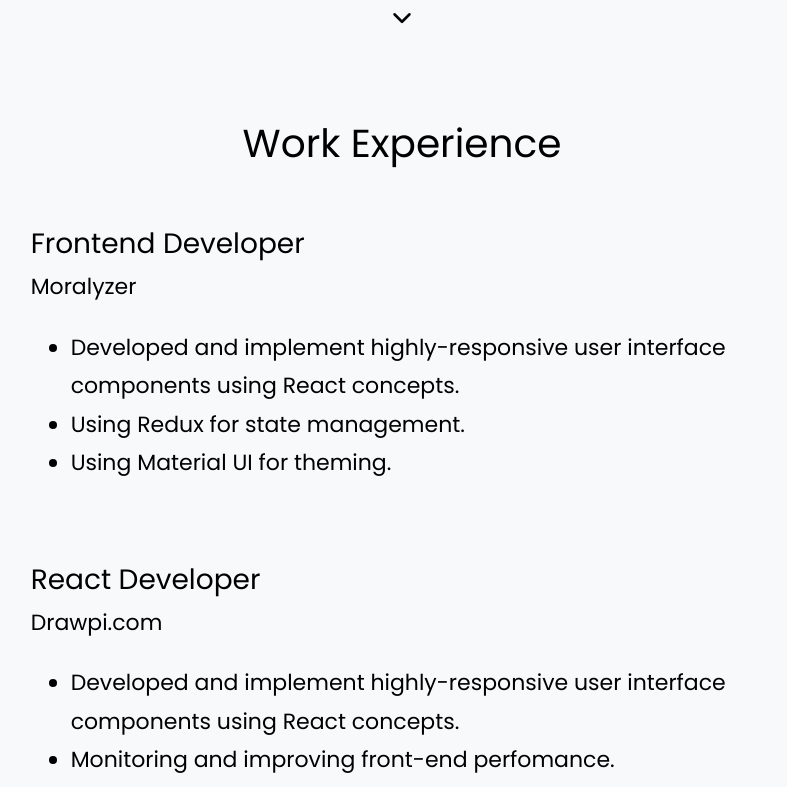
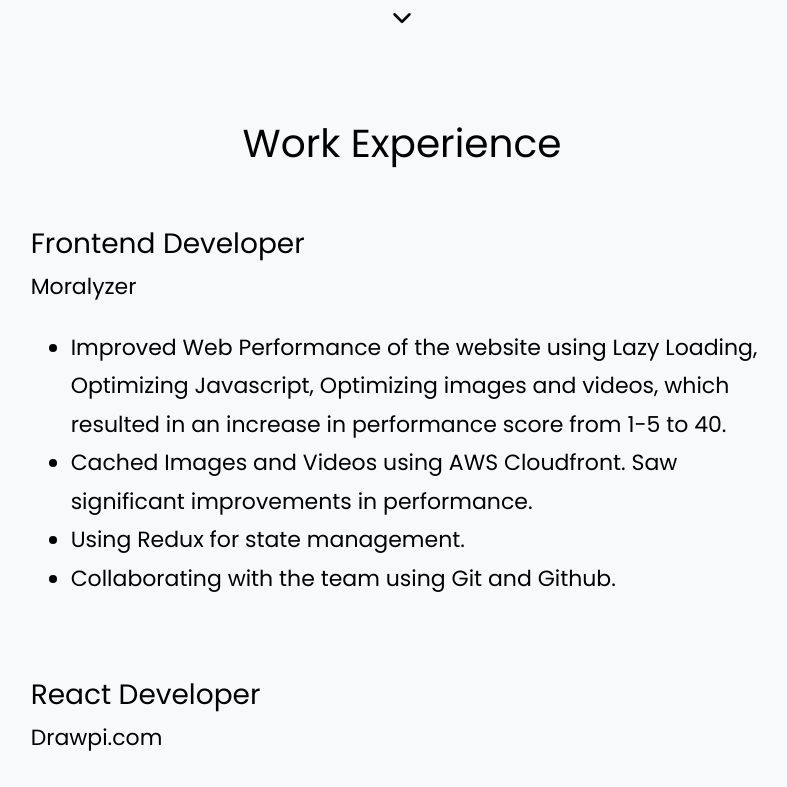
Before and after one commit to rushilp2311/portfolio-site, a React (Create React App) app: page / in a window 1280 px wide. Shown: the part 568-1355 px from the top of the page, without its empty margins (246-1033 px from the left). Built offline with nearby package versions, Linux system fonts and the light colour scheme.

Commit message:
Job Description Changed

```diff
--- a/src/components/Work.jsx
+++ b/src/components/Work.jsx
@@ -10,11 +10,16 @@ function Work() {
 
         <ul className="job__points">
           <li>
-            Developed and implement highly-responsive user interface components
-            using React concepts.
+            Improved Web Performance of the website using Lazy Loading,
+            Optimizing Javascript, Optimizing images and videos, which resulted
+            in an increase in performance score from 1-5 to 40.
           </li>
-          <li> Using Redux for state management.</li>
-          <li> Using Material UI for theming.</li>
+          <li>
+            Cached Images and Videos using AWS Cloudfront. Saw significant
+            improvements in performance.
+          </li>
+          <li>Using Redux for state management.</li>
+          <li>Collaborating with the team using Git and Github.</li>
         </ul>
       </div>
       <div className="job">
```
